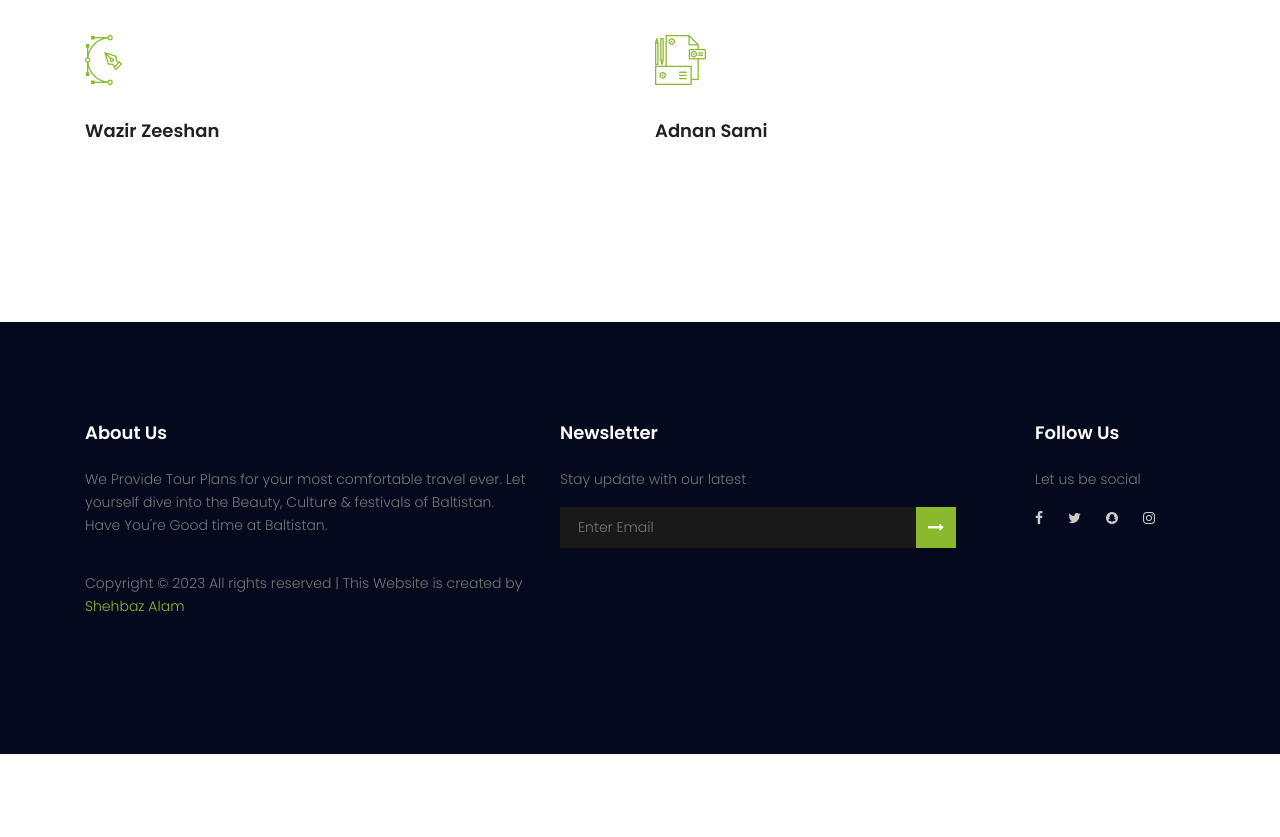
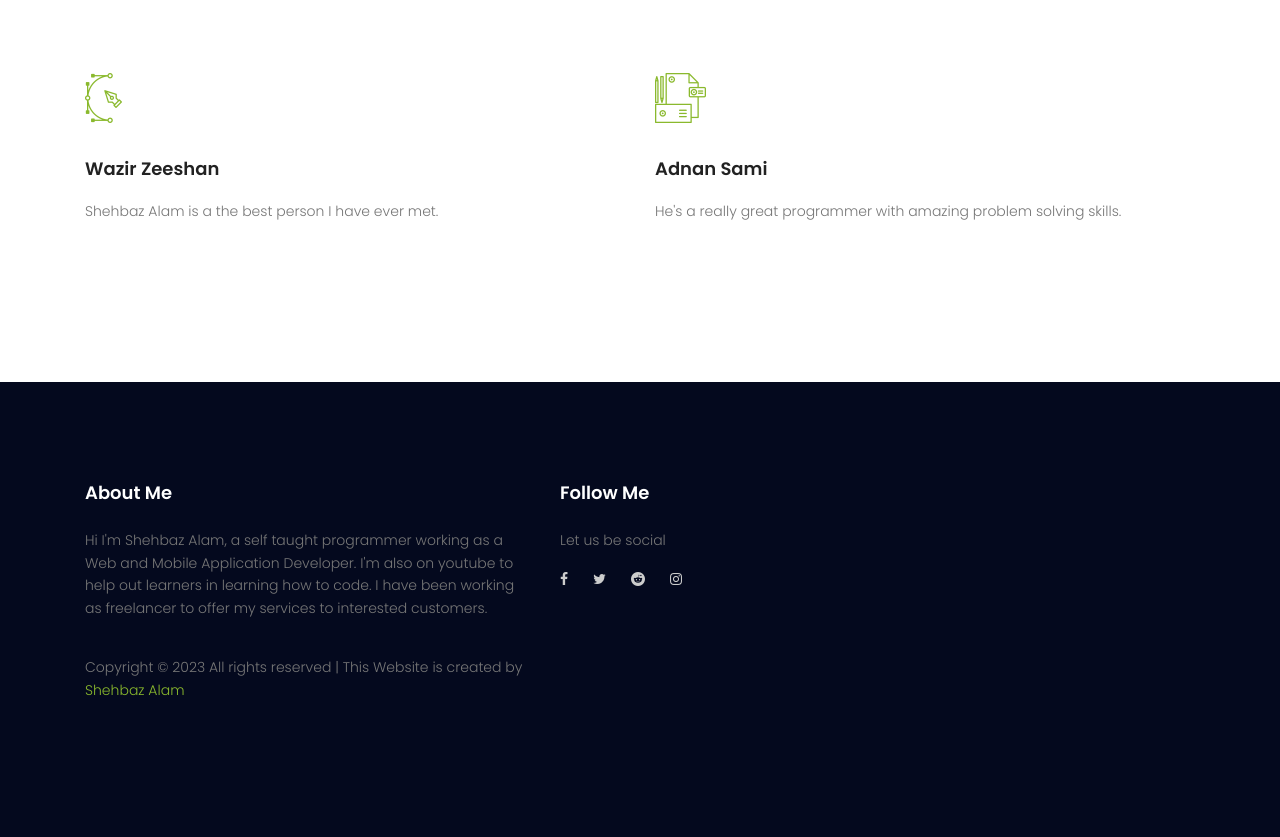
Before and after one commit to ShehbazAlam/CodeNinja, a Django app: page / in a window 1280 px wide. Shown: the part 3193-4030 px from the top of the page. Before the commit the page ends 3947 px from the top, so only its background shows below. Run offline with Django 4.2, Linux system fonts and the light colour scheme; data comes from the database, SQL or seed files in the repository; both versions use the stored data as it was after the commit; some libraries are stand-ins or nearby versions.

Commit message:
some changes

```diff
--- a/home/models.py
+++ b/home/models.py
@@ -14,6 +14,7 @@ class Services(models.Model):
     name = models.CharField(max_length=50)
     description = models.CharField(max_length=150)
     logo = models.ImageField(upload_to="static/images")
+    link = models.CharField(default= 'https://fiverr.com/shehbaz_alam_b',max_length=250)
 
     def __str__(self) -> str:
         return super().__str__()
--- a/templates/base.html
+++ b/templates/base.html
@@ -90,10 +90,9 @@
       <div class="row ">
           <div class="col-lg-5 col-md-6 col-sm-6 ">
               <div class="single-footer-widget ">
-                  <h6>About Us</h6>
+                  <h6>About Me</h6>
                   <p>
-                      We Provide Tour Plans for your most comfortable travel ever. Let yourself dive into the Beauty, Culture &amp; festivals of Baltistan. Have You're Good time at Baltistan.
-                  </p>
+                    Hi I'm Shehbaz Alam, a self taught programmer working as a Web and Mobile Application Developer. I'm also on youtube to help out learners in learning how to code. I have been working as freelancer to offer my services to interested customers. </p>
                   <p class="footer-text ">
                       Copyright &copy;
                       <script>
@@ -102,7 +101,7 @@
                   </p>
               </div>
           </div>
-          <div class="col-lg-5 col-md-6 col-sm-6 ">
+          {% comment %} <div class="col-lg-5 col-md-6 col-sm-6 ">
               <div class="single-footer-widget ">
                   <h6>Newsletter</h6>
                   <p>Stay update with our latest</p>
@@ -115,16 +114,16 @@
                       </form>
                   </div>
               </div>
-          </div>
+          </div> {% endcomment %}
           <div class="col-lg-2 col-md-6 col-sm-6 social-widget ">
               <div class="single-footer-widget ">
-                  <h6>Follow Us</h6>
+                  <h6>Follow Me</h6>
                   <p>Let us be social</p>
                   <div class="footer-social d-flex align-items-center ">
-                      <a href="# "><i class="fa fa-facebook "></i></a>
-                      <a href="# "><i class="fa fa-twitter "></i></a>
-                      <a href="# "><i class="fa fa-snapchat "></i></a>
-                      <a href="# "><i class="fa fa-instagram "></i></a>
+                      <a href="https://facebook.com/codeninja"><i class="fa fa-facebook "></i></a>
+                      <a href="https://twitter.com/ShehbazAlam"><i class="fa fa-twitter "></i></a>
+                      <a href="https://reddit.com/user/ShehbazAlam"><i class="fa fa-reddit "></i></a>
+                      <a href="https://instagram.com/codeninja015"><i class="fa fa-instagram "></i></a>
                   </div>
               </div>
           </div>
--- a/templates/index.html
+++ b/templates/index.html
@@ -66,6 +66,7 @@
                 <p>
                 {{service.description}}
               </p>
+              <a href="{{ service.link }}" class="primary-btn text-uppercase">Get Service</a>
             </div>
         </div>
         {% endfor %}
@@ -152,7 +153,7 @@
 
                     </div>
                     <p>
-                        {{testimonial.content}}
+                        {{testimonial.description}}
                     </p>
                 </div>
             </div>
--- a/templates/project.html
+++ b/templates/project.html
@@ -64,8 +64,6 @@
                                 <p>
                                 {{ comment.comment }}
                                 </p>
-
-                                <hr>
                             </div>
                             </div>
                             {% endfor %}
```
Also changed, not shown: templates/base2.html (+9 -10 lines), db.sqlite3, home/migrations/0007_services_link.py (added), static/images/5be924cab1bd92.90225560.jpg (added), static/images/6385e5aab8eed9.50845551.png (added), static/images/desktop.jpeg (added), static/images/mobile.jpeg (added), static/images/s1_lFog8gh.png (added), static/images/s2_vwurLpp.png (added), static/images/web.jpeg (added).
